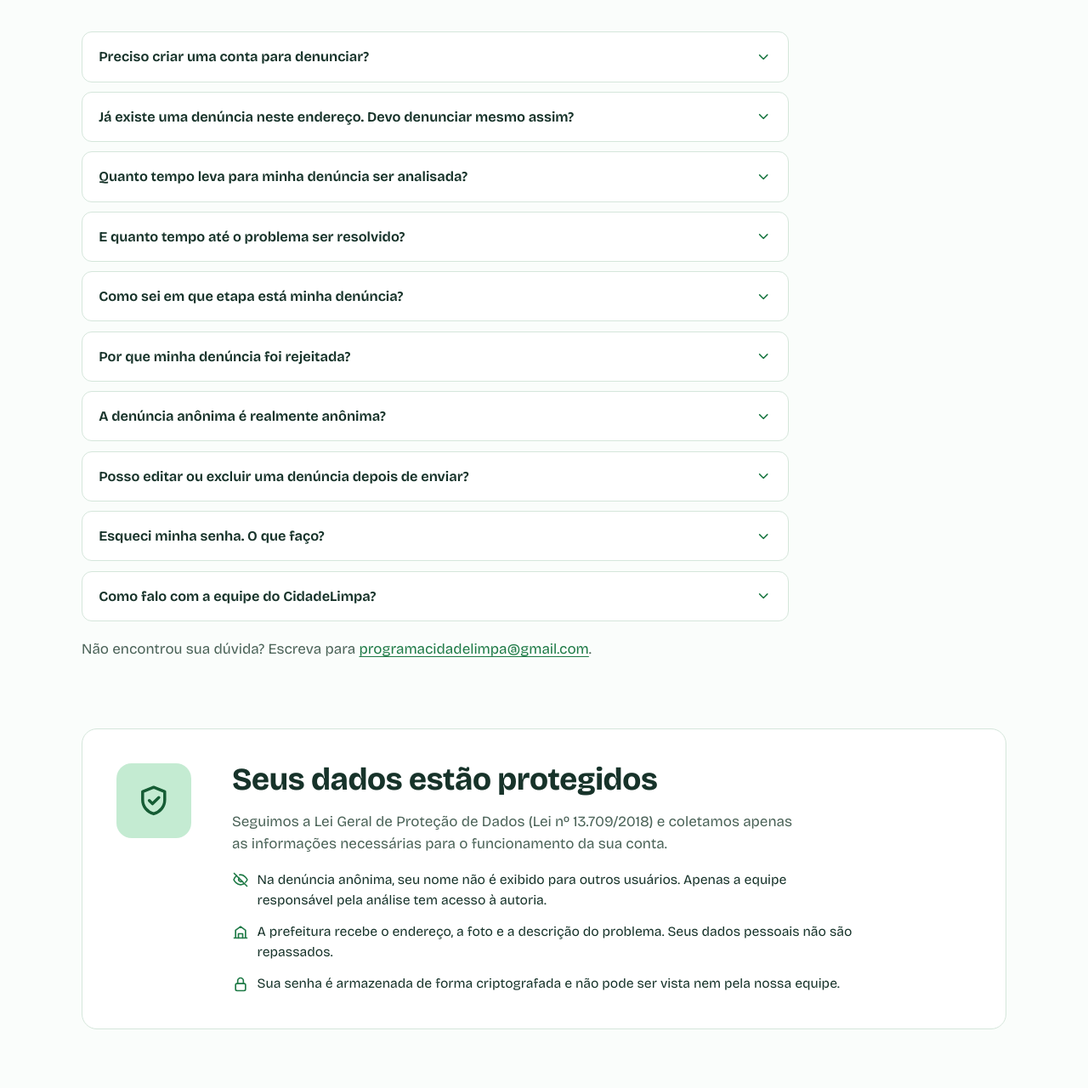
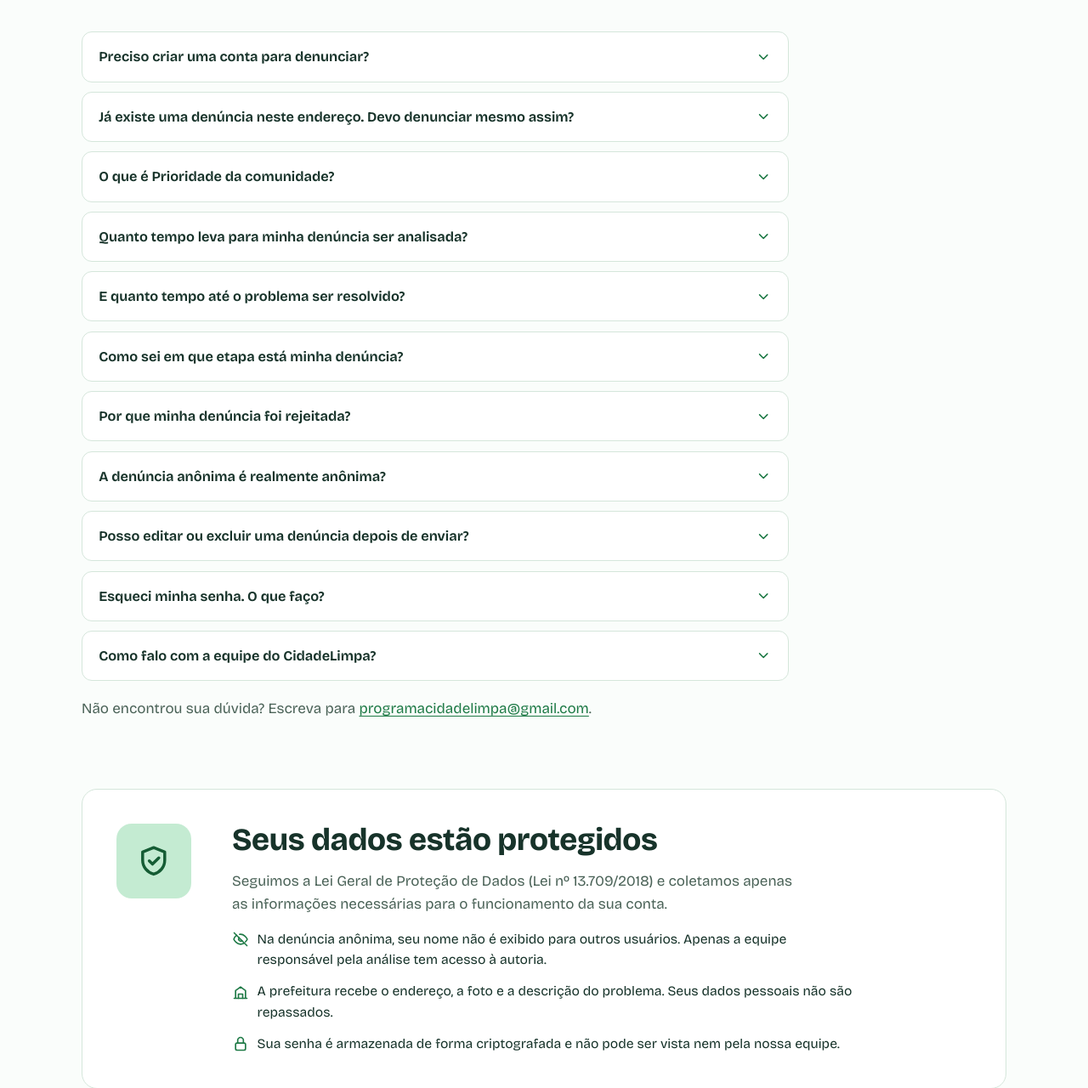
Before and after one commit to lucasmarchi123/cidadelimpa, a Django app: page / in a window 1280 px wide. Shown: the part 4020-5300 px from the top of the page at 85% size. Run offline with Django 5.2, Linux system fonts and the light colour scheme.

Commit message:
Explica a Prioridade da comunidade nas perguntas frequentes

```diff
--- a/config/views.py
+++ b/config/views.py
@@ -1,6 +1,8 @@
 from django.conf import settings
 from django.utils import timezone
 from django.views.generic import TemplateView
+
+from denuncias.regras import META_PRIORIDADE
 
 # Média diária de esgoto sem tratamento lançado na natureza no Brasil,
 # em piscinas olímpicas. Fonte: Instituto Trata Brasil, esgotômetro (base SINISA 2024).
@@ -21,4 +23,5 @@ class InicioView(TemplateView):
         piscinas = max(1, round(PISCINAS_POR_DIA * fracao_do_dia))
         contexto['piscinas_hoje'] = f'{piscinas:,}'.replace(',', '.')   # 3120 vira 3.120
         contexto['email_contato'] = getattr(settings, 'EMAIL_CONTATO', '')
+        contexto['meta_prioridade'] = META_PRIORIDADE   # usado nas Perguntas frequentes
         return contexto
--- a/templates/inicio.html
+++ b/templates/inicio.html
@@ -176,6 +176,10 @@
             <p class="faq__resposta">Sim. Sua denúncia entra no histórico do mesmo local e mostra que o problema continua. Quanto mais registros, mais forte o pedido chega à prefeitura.</p>
           </details>
           <details>
+            <summary>O que é Prioridade da comunidade?<svg class="icone" aria-hidden="true"><use href="#i-abrir"/></svg></summary>
+            <p class="faq__resposta">É o selo que um endereço recebe quando as denúncias feitas nele somam {{ meta_prioridade }} curtidas. Ele mostra que muitas pessoas conhecem o problema, e nossa equipe passa a analisar essas denúncias antes das demais. Quando o problema é resolvido, o selo deixa de aparecer.</p>
+          </details>
+          <details>
             <summary>Quanto tempo leva para minha denúncia ser analisada?<svg class="icone" aria-hidden="true"><use href="#i-abrir"/></svg></summary>
             <p class="faq__resposta">Nossa equipe analisa as denúncias por ordem de chegada, começando pelas que esperam há mais tempo. Você acompanha a situação em <a href="{% url 'minhas_denuncias' %}">Minhas denúncias</a>.</p>
           </details>
```
